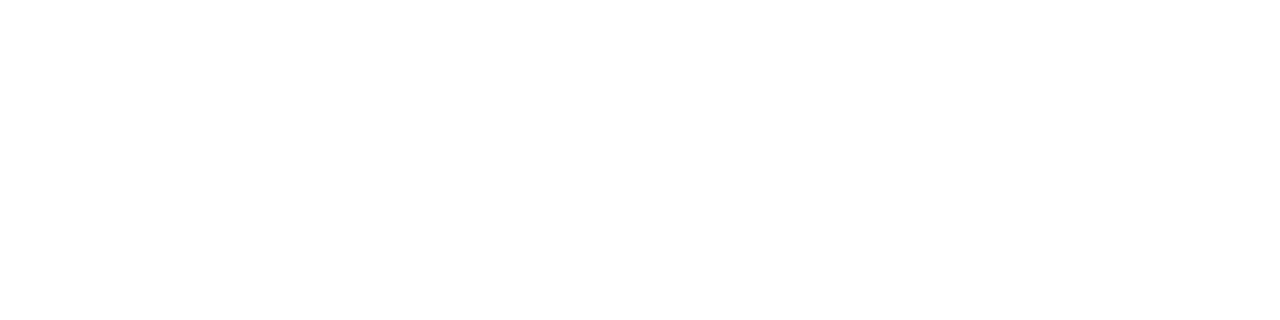
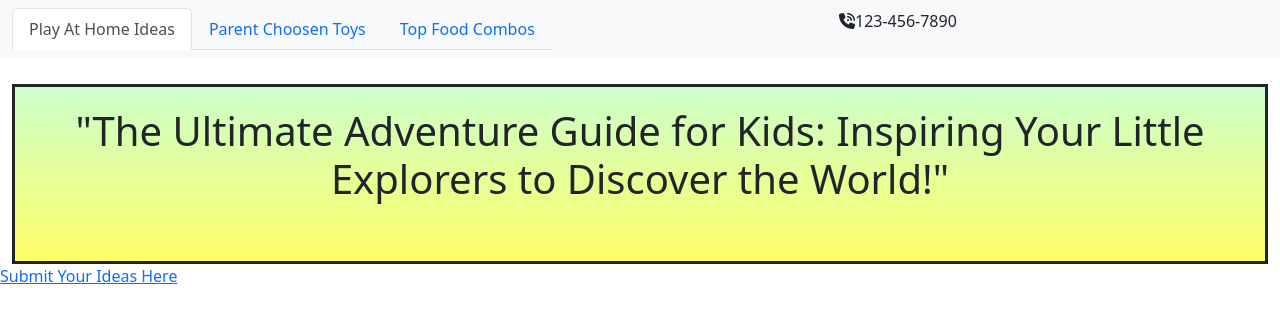
Before and after one commit to Canest11/Final-Project, a plain HTML site: page index.html in a window 1280 px wide. Drawn offline with nearby package versions, Linux system fonts and the light colour scheme.

Commit message:
hero section first commit

```diff
--- a/css/styles.css
+++ b/css/styles.css
@@ -0,0 +1,11 @@
+.hero-section {
+    background-size: cover;
+    background-position: right;
+     text-align: center;
+     padding: 20px;
+     height: 180px;
+     width: 100%;
+     margin: auto;
+     background: linear-gradient(to bottom, #ccffcc 0%, #ffff66 100%);
+     border:solid;
+}
--- a/index.html
+++ b/index.html
@@ -5,11 +5,77 @@
     <meta http-equiv="X-UA-Compatible" content="IE=edge">
     <meta name="viewport" content="width=device-width, initial-scale=1.0">
       <link href="https://cdn.jsdelivr.net/npm/bootstrap@5.2.3/dist/css/bootstrap.min.css" rel="stylesheet" integrity="sha384-rbsA2VBKQhggwzxH7pPCaAqO46MgnOM80zW1RWuH61DGLwZJEdK2Kadq2F9CUG65" crossorigin="anonymous">
-
-    <title>Document</title>
+      <script src="https://kit.fontawesome.com/e6be4f7808.js" crossorigin="anonymous"></script>
+    <title>Your Guide to Guide</title>
     <link rel="stylesheet" href="./css/styles.css">
 </head>
 <body>
+<header>
+
+  <header>
+    <a href="#main" class="skip">Skip to main content</a>
+
+
+  <div class="container-fluid" style="margin-top:60px" >
+    <div class="hero-section text-center">
+      <h1>"The Ultimate Adventure Guide for Kids: Inspiring Your Little Explorers to Discover the World!"</h1>
+    </div>
+    </div>
+
+  <nav class="navbar navbar-expand-sm bg-light navbar-light fixed-top">
+  <div class="container-fluid">
+        <ul class="nav nav-tabs">
+          <li class="nav-item">
+            <a class="nav-link active" data-bs-toggle="tab popover" href="index.html">Play At Home Ideas</a>
+          </li>
+          <li class="nav-item">
+            <a class="nav-link" data-bs-toggle="tab" href="toys.html">Parent Choosen Toys</a>
+          </li>
+          <li class="nav-item">
+            <a class="nav-link" data-bs-toggle="tab" href="food.html">Top Food Combos</a>
+          </li>
+        </ul>
+        <p><i class="fa-solid fa-phone-volume"></i>123-456-7890</p>
+      <div class="tab-content">
+        <div class="tab-pane container active" id="Play At Home Ideas"></div>
+        <div class="tab-pane container fade" id="Parent Choosen Toys"></div>
+        <div class="tab-pane container fade" id="Top Food Combos"></div>
+      </div>
+    </div>
+  </nav>
+
+
+
+
+
+
+
+
+
+
+
+
+
+
+
+
+
+
+
+
+
+
+
+
+
+
+
+
+
+
+
+</header>
     <script src="https://cdn.jsdelivr.net/npm/bootstrap@5.2.3/dist/js/bootstrap.bundle.min.js" integrity="sha384-kenU1KFdBIe4zVF0s0G1M5b4hcpxyD9F7jL+jjXkk+Q2h455rYXK/7HAuoJl+0I4" crossorigin="anonymous"></script>
 </body>
+<footer><a href="#">Submit Your Ideas Here</a></footer>
 </html>
```
Also changed, not shown: food.html (added, +30 -0 lines), toys.html (added, +30 -0 lines), img/landing_img.jpg (added), 4 other files.
